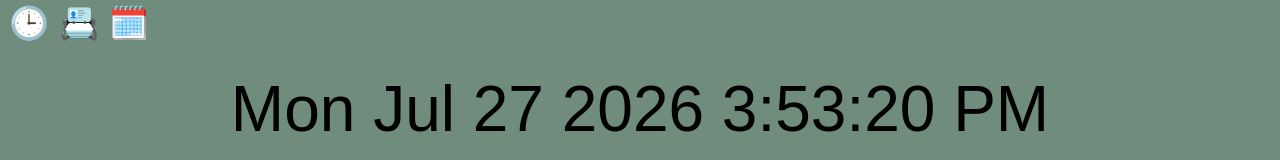
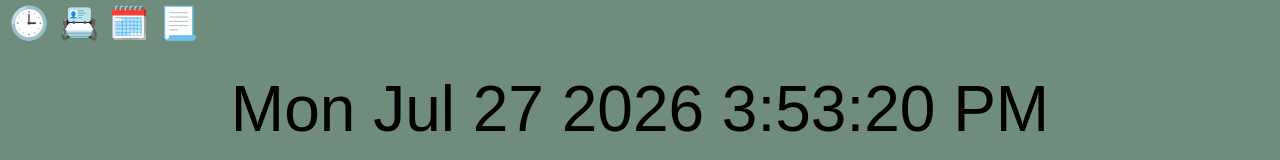
Before and after one commit to nuke-haus/timeclock, a React (Vite) app in the folder timeclock/: page / in a window 1280 px wide. Shown: the top 160 px of the page. Built offline with nearby package versions, Linux system fonts and the light colour scheme; a web font is replaced by a local one.

Commit message:
Update Page.jsx

```diff
--- a/timeclock/src/Page.jsx
+++ b/timeclock/src/Page.jsx
@@ -55,6 +55,9 @@ class Page extends React.Component {
                     <div className="topbutton" onClick={() => this._onNavClick(this.NAV_CALENDAR)}>
                         <span className={this._getClassName(this.NAV_CALENDAR)}>{this.NAV_CALENDAR}</span>
                     </div>
+                    <div className="topbutton" onClick={() => this._onNavClick(this.NAV_REPORTS)}>
+                        <span className={this._getClassName(this.NAV_REPORTS)}>{this.NAV_REPORTS}</span>
+                    </div>
                 </div>
             </div>
         );
```
